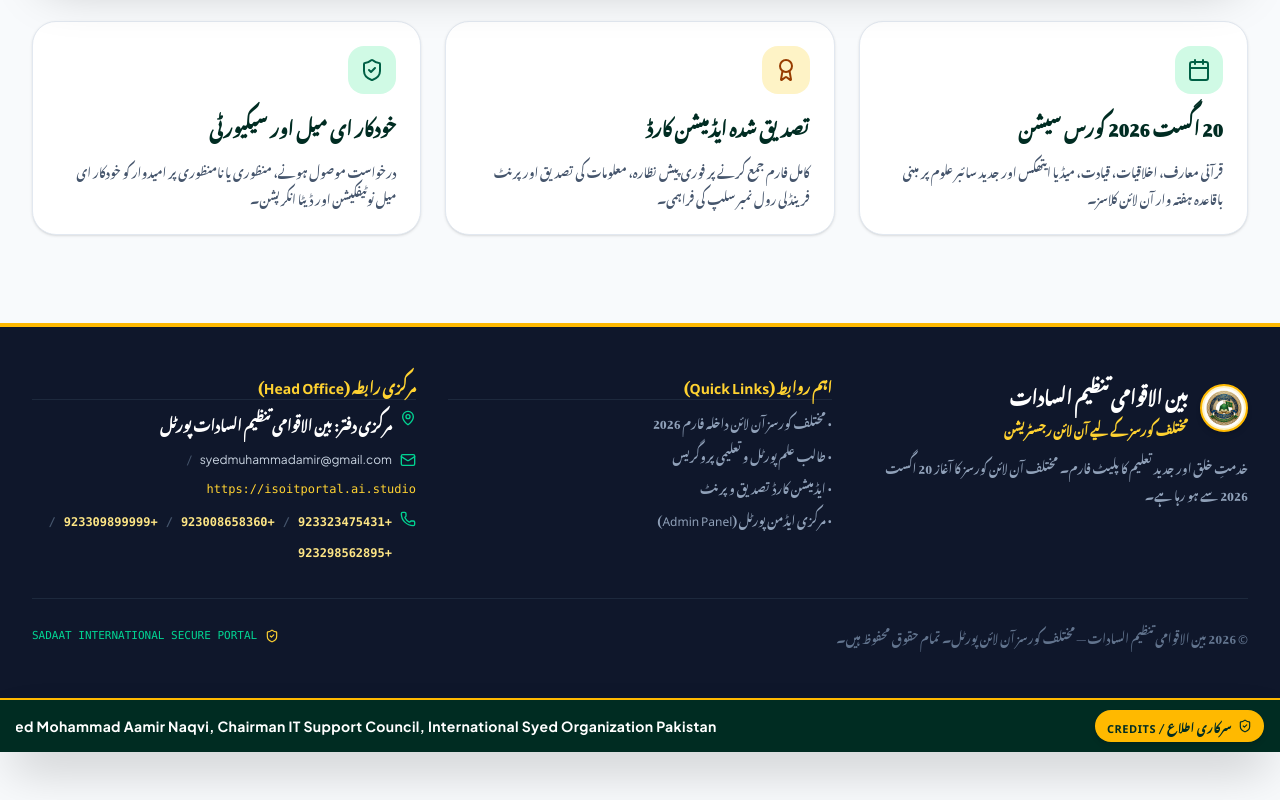
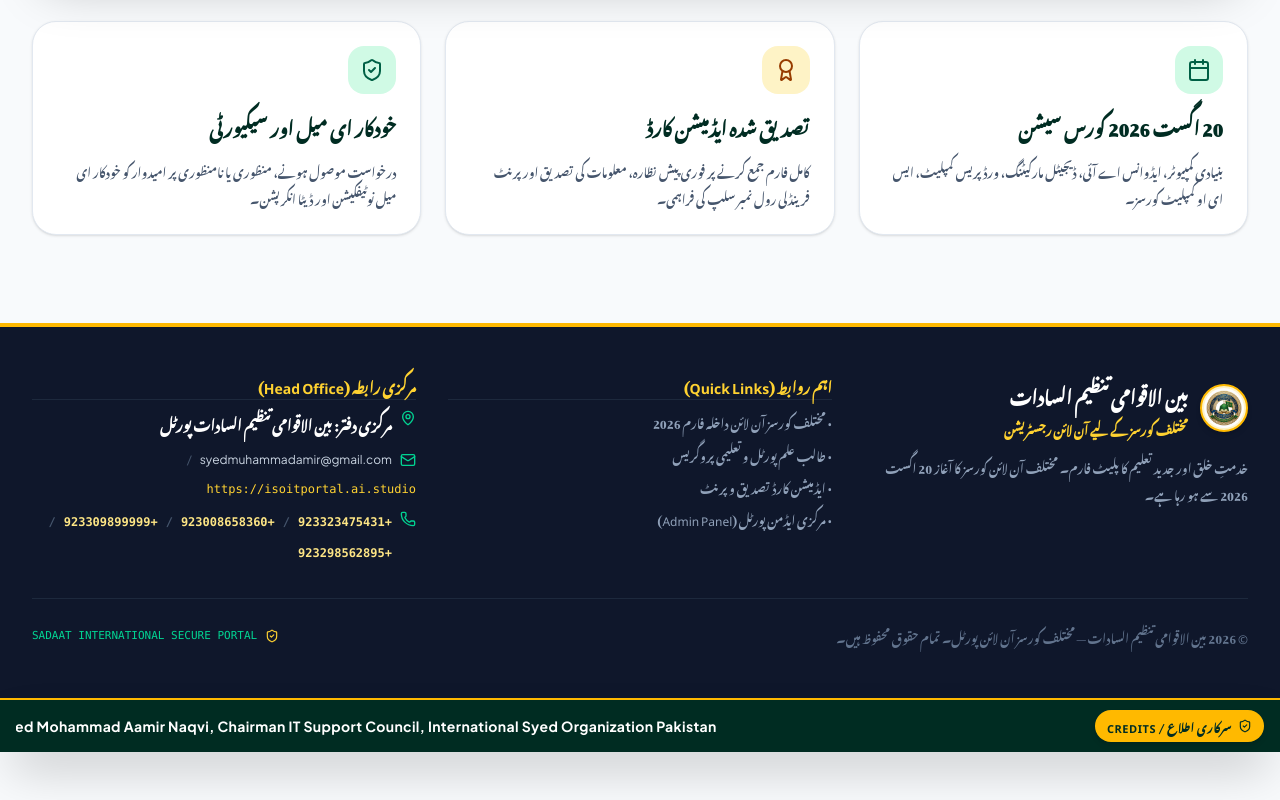
Before and after one commit to SHAHG837/isoitportal, a React (Vite) app: page / in a window 1280 px wide. Shown: the part 1056-1856 px from the top of the page. Built offline with nearby package versions, Linux system fonts and the light colour scheme; a web font is replaced by a local one.

Commit message:
feat: update course description in hero banner
Replace the generic course description with the updated list of available programs: Basic Computer, AI, Digital Marketing, WordPress, and SEO.

```diff
--- a/src/components/HeroBanner.tsx
+++ b/src/components/HeroBanner.tsx
@@ -120,7 +120,7 @@
             20 اگست 2026 کورس سیشن
           </h3>
           <p className="text-xs text-slate-600 font-urdu leading-relaxed">
-            قرآنی معارف، اخلاقیات، قیادت، میڈیا ایتھکس اور جدید سائبر علوم پر مبنی باقاعدہ ہفتہ وار آن لائن کلاسز۔
+            بنیادی کمپیوٹر، ایڈوانس اے آئی، ڈیجیٹل مارکیٹنگ، ورڈ پریس کمپلیٹ، ایس ای او کمپلیٹ کورسز۔
           </p>
         </div>
 
```
